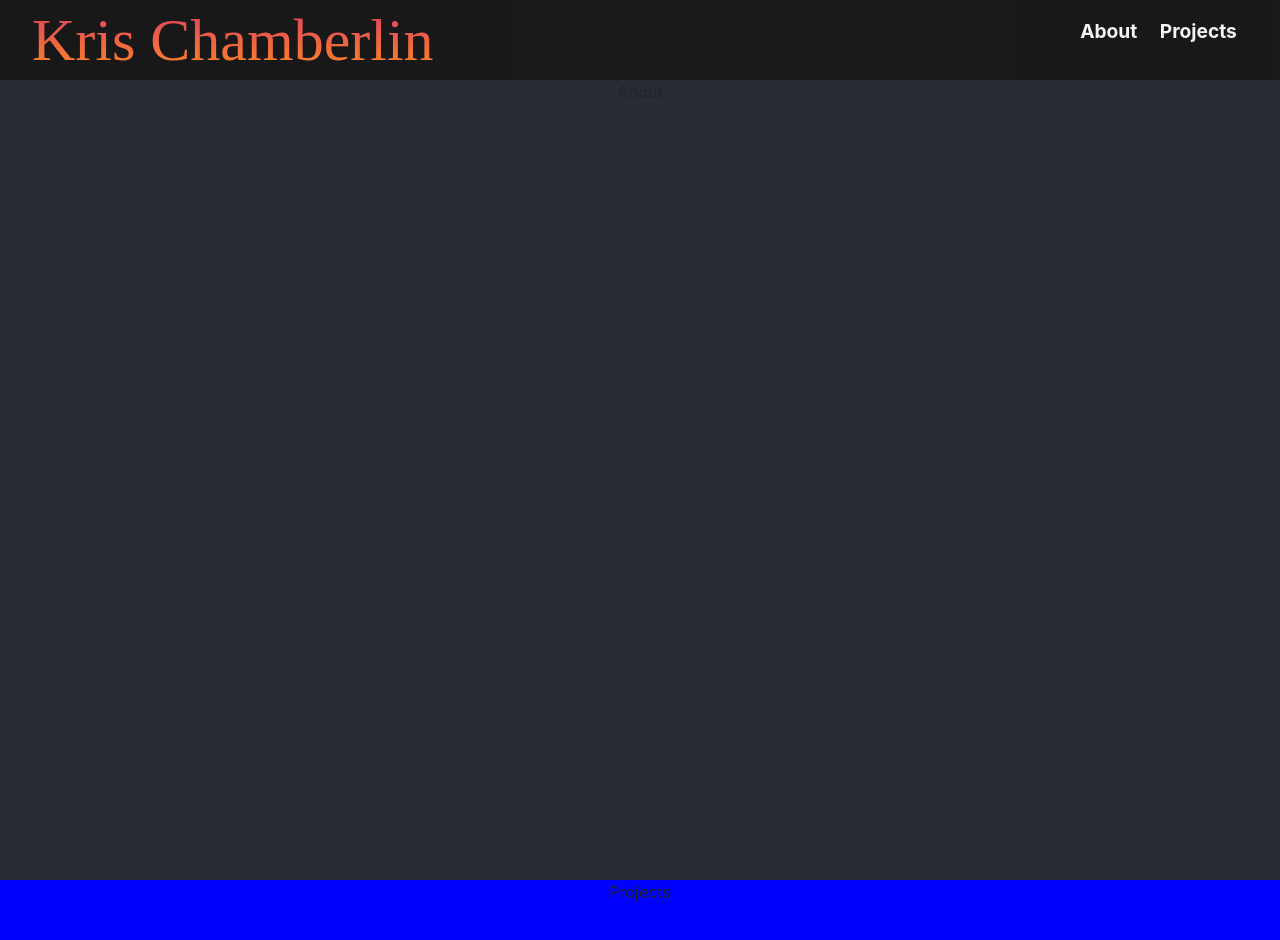
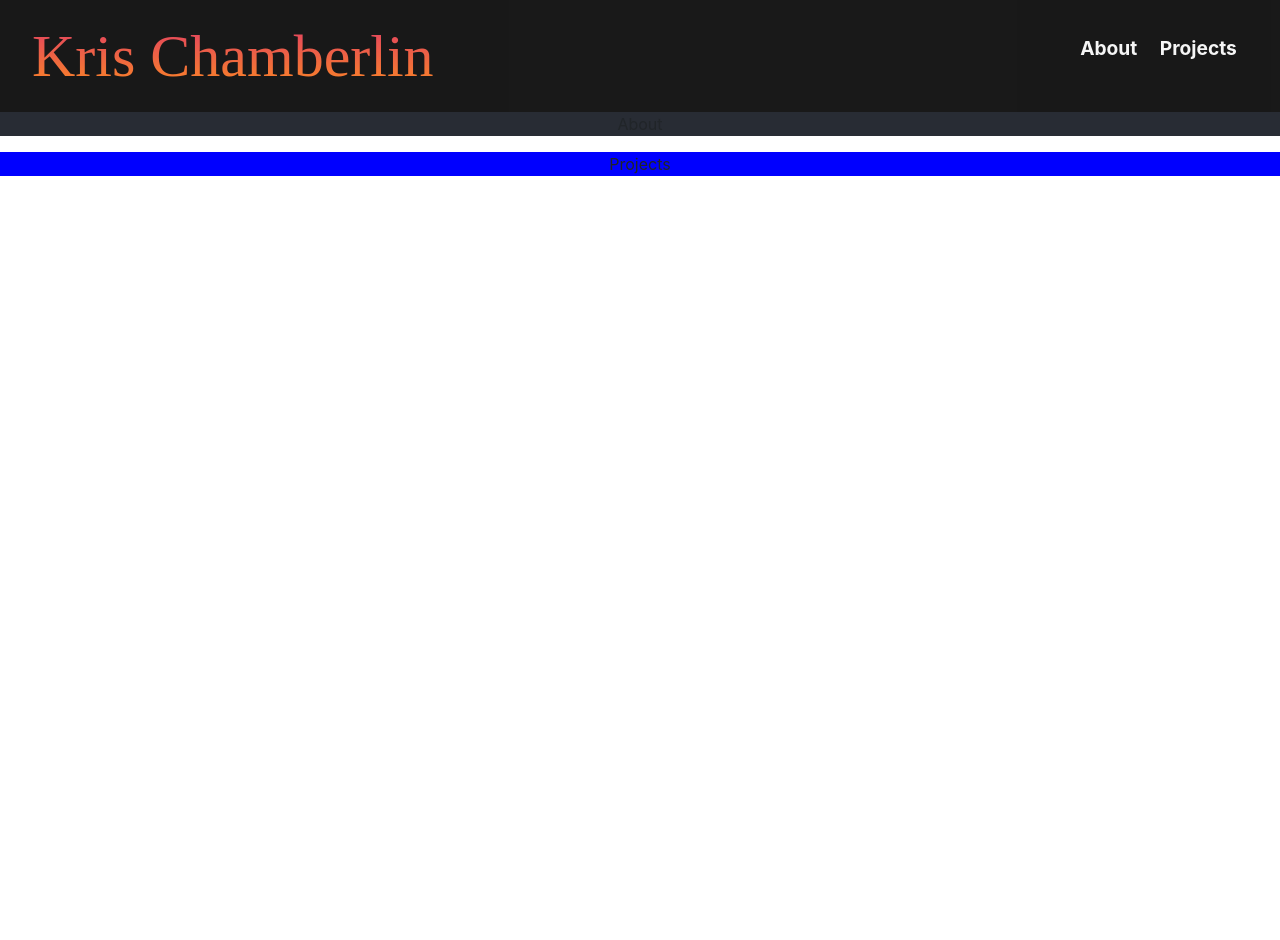
Before and after one commit to kechamberlin/kris-chamberlin-portfolio, a React (Create React App) app: page / in a window 1280 px wide. Shown: the top 940 px of the page. After the commit the page ends 800 px from the top, so only its background shows below. Built offline with nearby package versions, Linux system fonts and the light colour scheme; a web font is replaced by a local one.

Commit message:
Deleted height property from my-navbar, about, and projects classes.

```diff
--- a/src/App.css
+++ b/src/App.css
@@ -4,7 +4,6 @@
 
 .my-navbar {
   background-color: black;
-  height: 5rem;
 }
 
 .germania-font {
@@ -21,12 +20,10 @@
 
 .about {
   background-color: #282c34;
-  height: 100vh;
 }
 
 .projects {
   background-color: blue;
-  height: 100vh;
 }
 
 /* .App-logo {
```
